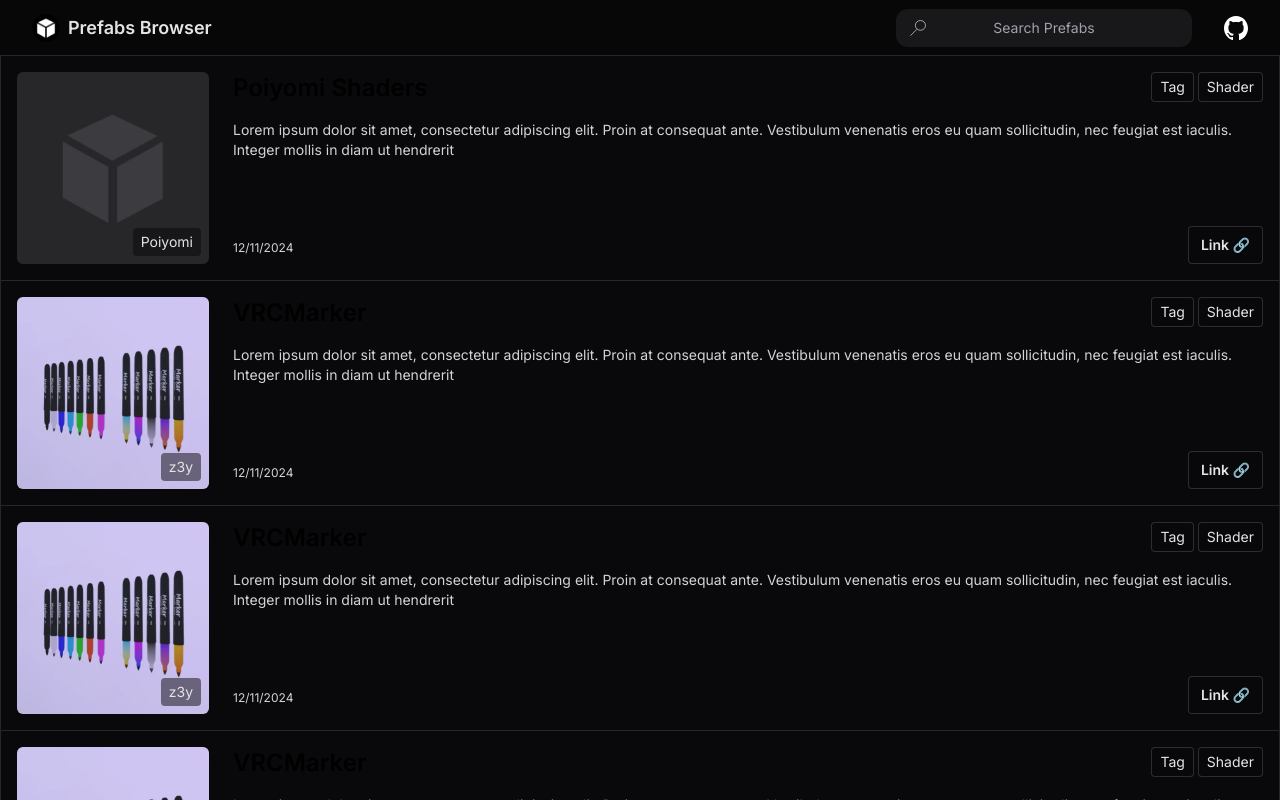
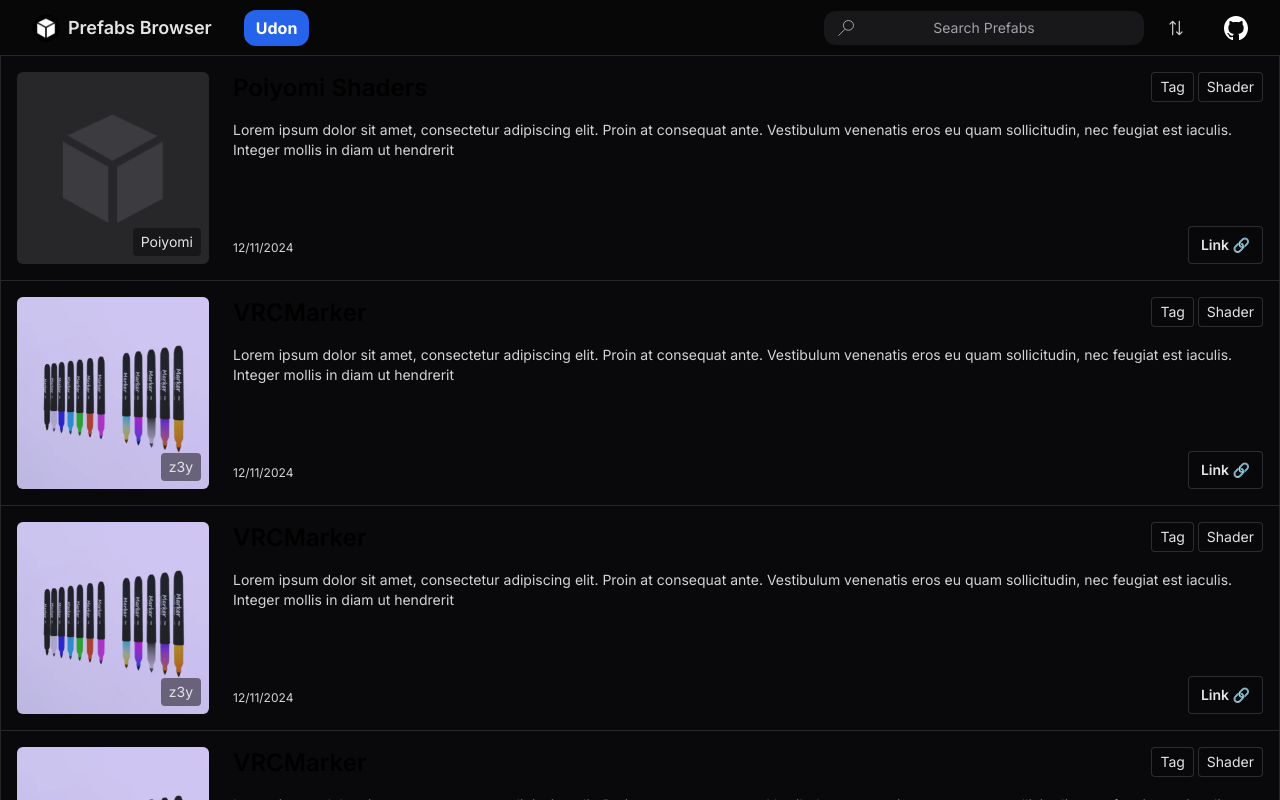
Before and after one commit to z3y/prefabs-browser, a Next.js app in the folder frontend/: page / in a window 1280 px wide. Shown: the top 800 px of the page. Built offline with nearby package versions, Linux system fonts and the light colour scheme.

Commit message:
add category option

```diff
--- a/frontend/app/page.tsx
+++ b/frontend/app/page.tsx
@@ -6,11 +6,11 @@
 import { useEffect } from "react"
 
 export default function Home() {
-  const searchParams = useSearchParams()
+  // const searchParams = useSearchParams()
 
-  useEffect(() => {
-    console.log(searchParams.toString())
-  }, [searchParams.get("name")])
+  // useEffect(() => {
+  //   console.log(searchParams.toString())
+  // }, [searchParams.get("name")])
 
   return (
     <main className="bg-zinc-950 h-full overflow-auto">
--- /dev/null
+++ b/frontend/components/CategorySelection.tsx
@@ -0,0 +1,49 @@
+import { Popover, PopoverButton, PopoverPanel } from "@headlessui/react"
+import { useRouter, useSearchParams } from "next/navigation"
+import React, { useEffect, useState } from "react"
+
+const CategorySelection = () => {
+  const searchParams = useSearchParams()
+
+  const router = useRouter()
+  const [category, setCategory] = useState("udon")
+
+  const previousCategory = searchParams.get("category")
+  useEffect(() => {
+    setCategory(previousCategory || "udon")
+  }, [previousCategory])
+
+  const handleCategory = (category: string) => {
+    const searchParams = new URLSearchParams(window.location.search)
+    searchParams.set("category", category)
+    const newPath = `${window.location.pathname}?${searchParams.toString()}`
+    router.push(newPath)
+  }
+
+  const buttons = ["udon", "shaders", "avatar", "editor scripts", "prefabs"]
+
+  return (
+    <div className="hover:bg-blue-700 bg-blue-600 outline-none py-1.5 px-3 rounded-xl items-center flex justify-center transition-colors duration-150">
+      <Popover className="relative">
+        <PopoverButton>
+          <p className="font-bold capitalize">{category}</p>
+        </PopoverButton>
+        <PopoverPanel
+          anchor="bottom"
+          className="flex flex-col bg-zinc-900 bg-opacity-80 backdrop-blur-md mt-5 p-2 rounded-xl z-20 border border-zinc-800"
+        >
+          {buttons.map((x, index) => (
+            <button
+              className="hover:bg-zinc-800 p-2 rounded-md capitalize"
+              onClick={() => handleCategory(x)}
+            >
+              {x}
+            </button>
+          ))}
+        </PopoverPanel>
+      </Popover>
+    </div>
+  )
+}
+
+export default CategorySelection
--- a/frontend/components/Header.tsx
+++ b/frontend/components/Header.tsx
@@ -1,14 +1,30 @@
+"use client"
+
 import React from "react"
 import SearchOptions from "./SearchOptions"
 import Image from "next/image"
+import { useRouter } from "next/navigation"
+import CategorySelection from "./CategorySelection"
 
 const Header = () => {
+  const router = useRouter()
+
   return (
     <header className="fixed z-20 bg-opacity-80 h-14 border-b border-zinc-800 backdrop-blur-md text-white bg-zinc-950 min-w-full">
       <div className="h-full max-w-[1300px] mx-auto items-center pl-8 pr-8 flex justify-between">
-        <div className="text-lg text-zinc-200 font-semibold flex flex-row items-center gap-2">
-          <Image src={"/main-logo.png"} alt={"logo"} width={28} height={28} />
-          <p>Prefabs Browser</p>
+        <div className="flex flex-row items-center gap-8">
+          <button type="button" onClick={() => router.push("/")}>
+            <div className="text-lg text-zinc-200 font-semibold flex flex-row items-center gap-2">
+              <Image
+                src={"/main-logo.png"}
+                alt={"logo"}
+                width={28}
+                height={28}
+              />
+              <p>Prefabs Browser</p>
+            </div>
+          </button>
+          <CategorySelection />
         </div>
 
         <div className="flex flex-row gap-8 items-center">
--- a/frontend/components/SearchOptions.tsx
+++ b/frontend/components/SearchOptions.tsx
@@ -3,6 +3,7 @@
 import { usePathname, useRouter, useSearchParams } from "next/navigation"
 import { useEffect, useState } from "react"
 import Image from "next/image"
+import SortingPopover from "./SortingPopover"
 
 const SearchOptions = () => {
   const searchParams = useSearchParams()
@@ -11,11 +12,13 @@
 
   const router = useRouter()
 
+  const previousName = searchParams.get("name")
+
   useEffect(() => {
     const previousName = searchParams.get("name")
-    setSearchText(previousName ?? "")
+    setSearchText(previousName || "")
     console.log("setting " + previousName)
-  }, [])
+  }, [previousName])
 
   const handleSearch = (e: React.FormEvent<HTMLFormElement>) => {
     e.preventDefault()
@@ -30,11 +33,11 @@
 
   return (
     <form
-      className="flex flex-row gap-2"
+      className="flex flex-row gap-4 items-center"
       autoComplete="off"
       onSubmit={handleSearch}
     >
-      <div className="flex flex-row rounded-xl bg-zinc-900  hover:bg-blue-600 border-opacity-0 hover:border-opacity-100 border  transition-colors duration-100 border-zinc-700 items-center">
+      <div className="lg:w-80 flex flex-row rounded-xl bg-zinc-900  hover:bg-blue-600 border-opacity-0 hover:border-opacity-100 border  transition-colors duration-150 border-zinc-700 items-center">
         <button type="submit">
           <Image
             src="/Magnifier2.svg"
@@ -46,7 +49,7 @@
         </button>
 
         <input
-          className=" enabled:bg-slate-700 enabled:bg-opacity-0 fill-none py-2 px-3 text-zinc-200 placeholder:text-zinc-400 outline-none text-center text-sm"
+          className="grow enabled:bg-slate-700 enabled:bg-opacity-0 fill-none py-1.5 px-3 text-zinc-200 placeholder:text-zinc-400 outline-none text-center text-sm"
           type="text"
           id="search"
           name="prefab"
@@ -62,10 +65,12 @@
             className={`text-zinc-200 mr-3 ${
               searchText === "" ? "opacity-0" : "opacity-80"
             }`}
-            alt={"search"}
+            alt={"x"}
           />
         </button>
       </div>
+
+      <SortingPopover />
 
       {/* <div className="flex flex-row items-center gap-4 pt-4">
           <p className="text-zinc-200 text-sm w-12">Sorting</p>
--- /dev/null
+++ b/frontend/components/SortingPopover.tsx
@@ -0,0 +1,51 @@
+import { Popover, PopoverButton, PopoverPanel } from "@headlessui/react"
+import React, { useState } from "react"
+import Image from "next/image"
+import { useRouter, useSearchParams } from "next/navigation"
+
+const SortingPopover = () => {
+  const router = useRouter()
+
+  const handleSorting = (sorting: string) => {
+    const searchParams = new URLSearchParams(window.location.search)
+    searchParams.set("sorting", sorting)
+    const newPath = `${window.location.pathname}?${searchParams.toString()}`
+    router.push(newPath)
+  }
+
+  const buttons = ["popularity", "new", "old"]
+
+  return (
+    <div>
+      <Popover className="relative">
+        <PopoverButton
+          type="button"
+          className=" hover:bg-zinc-800 outline-none p-2 rounded-xl items-center flex justify-center transition-colors duration-150"
+        >
+          <Image
+            src="/ArrowUpDown.svg"
+            width={16}
+            height={16}
+            className="opacity-80"
+            alt={"sort"}
+          />
+        </PopoverButton>
+        <PopoverPanel
+          anchor="bottom"
+          className="flex flex-col bg-zinc-900 bg-opacity-80 backdrop-blur-md mt-4 p-2 rounded-xl z-20 border border-zinc-800"
+        >
+          {buttons.map((x, index) => (
+            <button
+              className="hover:bg-zinc-800 p-2 rounded-md capitalize"
+              onClick={() => handleSorting(x)}
+            >
+              {x}
+            </button>
+          ))}
+        </PopoverPanel>
+      </Popover>
+    </div>
+  )
+}
+
+export default SortingPopover
```
Also changed, not shown: frontend/public/ArrowUpDown.svg (added).
